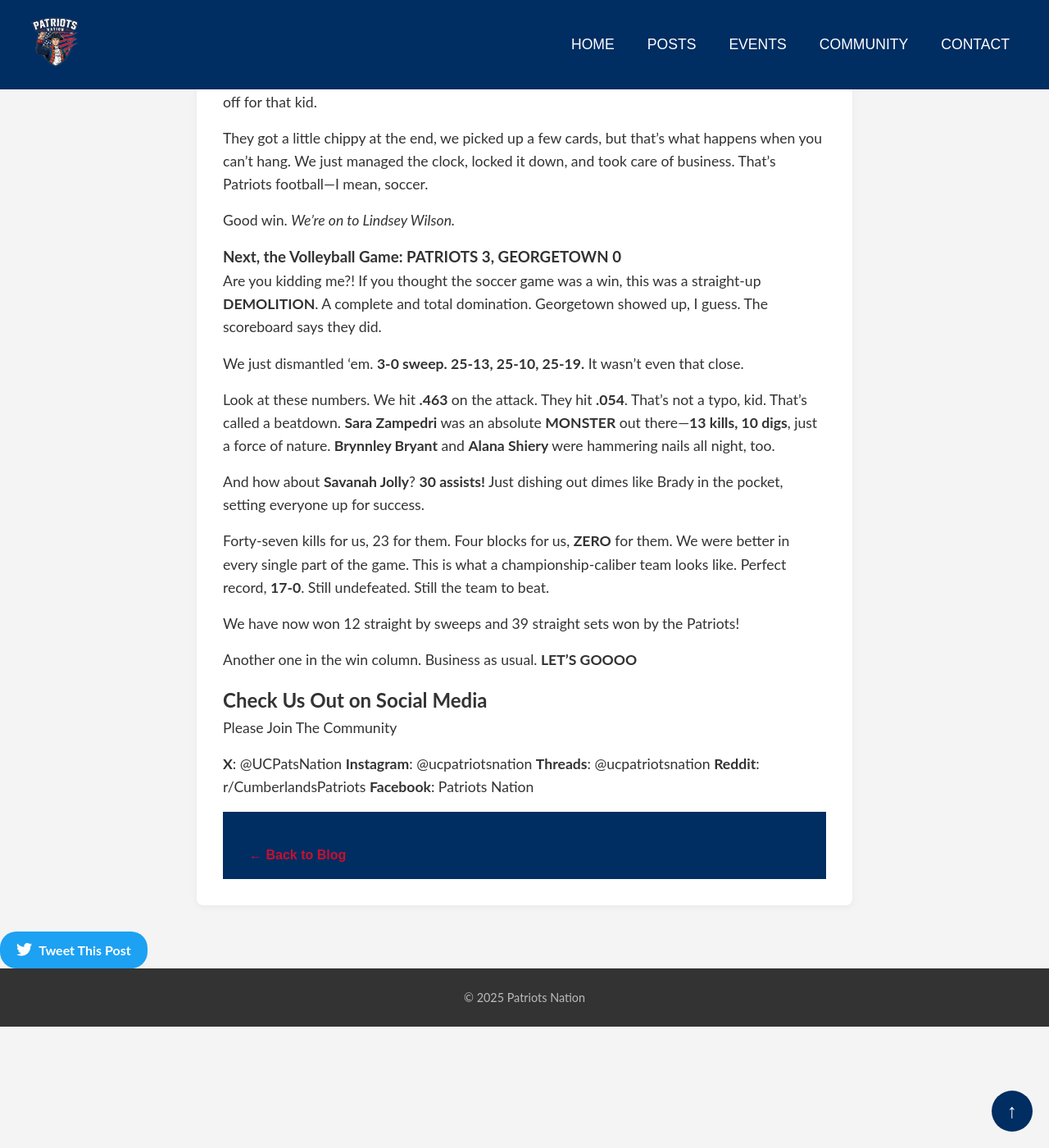
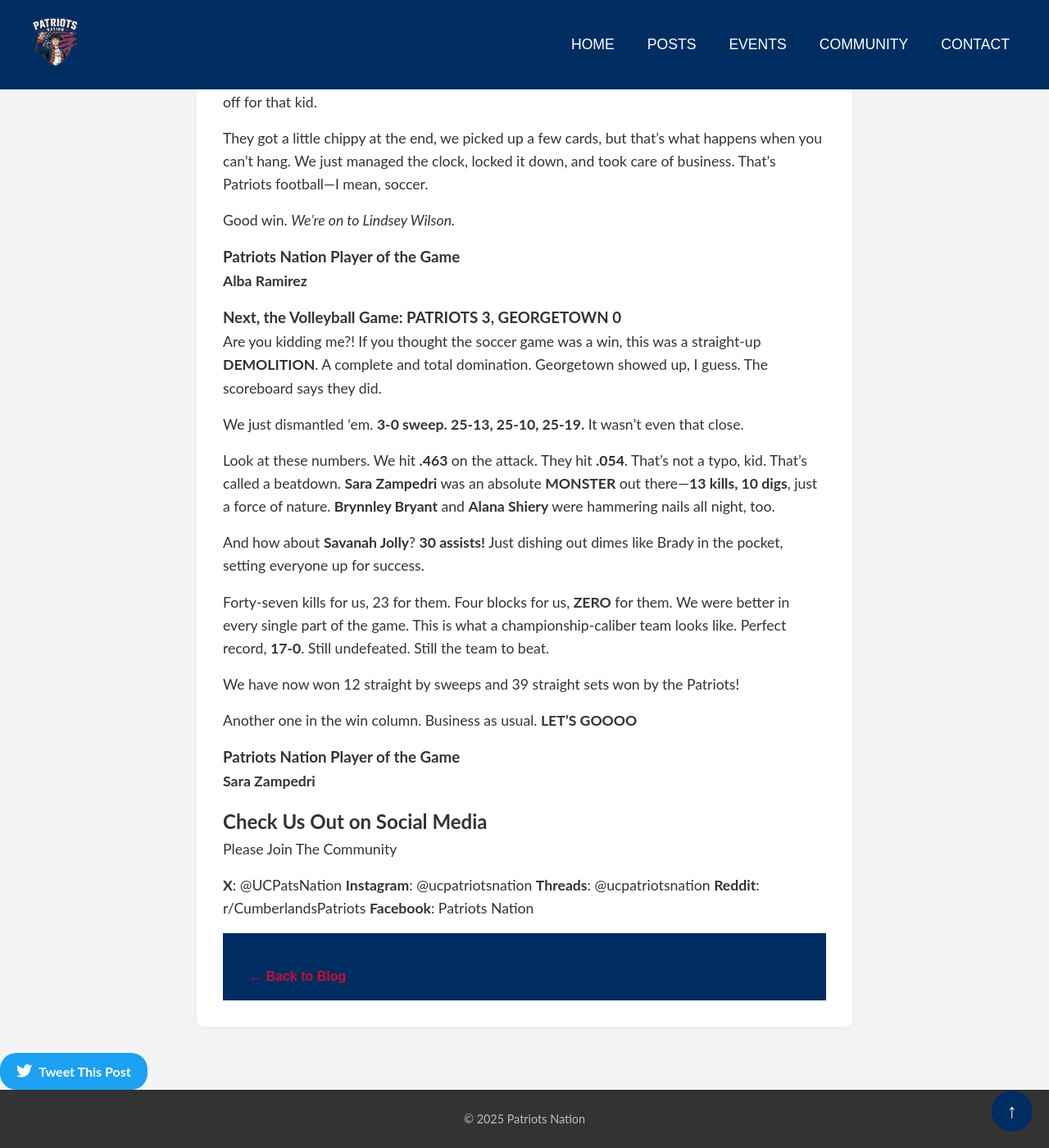
Before and after one commit to bshroats5/Patriots_Nation, a Jekyll site: the page built from _posts/2025-09-30-Another-Perfect-Day.md, in a window 1280 px wide and 1400 px high, scrolled down 843 px. Shown: the whole window at 82% size. Built offline with Jekyll 4.4.1, drawn with Linux system fonts in a browser that asks for light colours.

Commit message:
Add Patriots Nation Player of the Game sections
Added 'Patriots Nation Player of the Game' sections for both soccer and volleyball recaps, highlighting Alba Ramirez and Sara Zampedri respectively.

```diff
--- a/_posts/2025-09-30-Another-Perfect-Day.md
+++ b/_posts/2025-09-30-Another-Perfect-Day.md
@@ -21,6 +21,10 @@ They got a little chippy at the end, we picked up a few cards, but that's what h
 
 Good win. *We're on to Lindsey Wilson.*
 
+### Patriots Nation Player of the Game ###
+
+**Alba Ramirez**
+
 ### **Next, the Volleyball Game: PATRIOTS 3, GEORGETOWN 0**
 
 Are you kidding me?! If you thought the soccer game was a win, this was a straight-up **DEMOLITION**. A complete and total domination. Georgetown showed up, I guess. The scoreboard says they did.
@@ -37,6 +41,10 @@ We have now won 12 straight by sweeps and 39 straight sets won by the Patriots!
 
 Another one in the win column. Business as usual. **LET'S GOOOO**
 
+### Patriots Nation Player of the Game ###
+
+**Sara Zampedri**
+
 # Check Us Out on Social Media
 
 Please Join The Community
```
